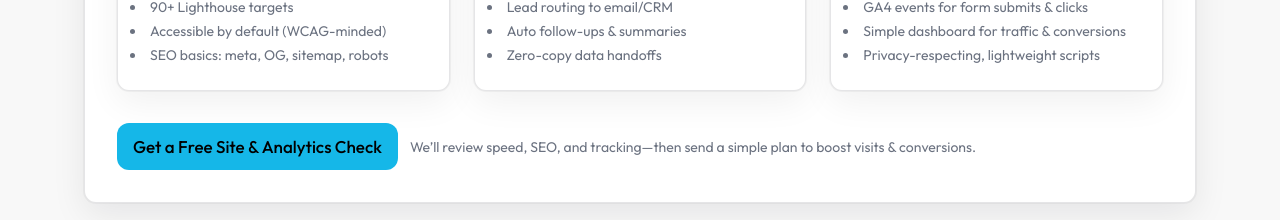
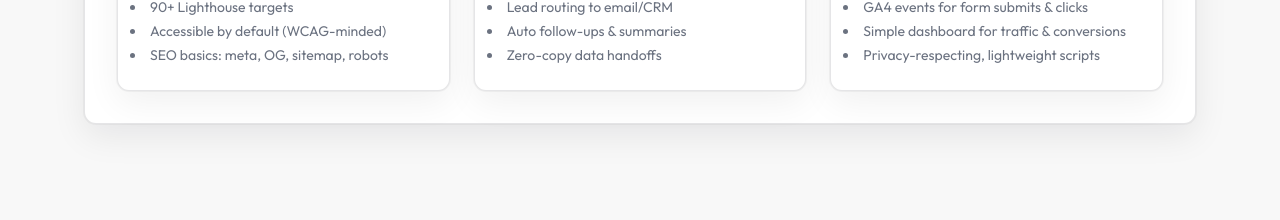
Before and after one commit to ralphdaryn/rddigitaltech, a Next.js app: page / in a window 1280 px wide. Shown: the part 2000-2220 px from the top of the page. Built offline with nearby package versions, Linux system fonts and the light colour scheme.

Commit message:
remove cta in advantage component

```diff
--- a/src/components/Advantage.tsx
+++ b/src/components/Advantage.tsx
@@ -166,23 +166,6 @@ export default function Advantage({ metrics, onPrimaryCta }: Props) {
               </li>
             ))}
           </ul>
-
-          {/* CTA row */}
-          <div className="mt-8 flex flex-col sm:flex-row items-start sm:items-center gap-3">
-            <button
-              type="button"
-              onClick={onPrimaryCta}
-              className="inline-flex items-center justify-center rounded-xl px-4 py-2.5
-                         bg-[color:var(--rd-cta,#15b7e8)] text-black font-medium
-                         hover:brightness-110 focus-visible:outline-none
-                         focus-visible:ring-2 focus-visible:ring-cyan-400/50 transition"
-            >
-              Get a Free Site & Analytics Check
-            </button>
-            <p className="text-sm text-[color:var(--rd-muted)]">
-              We’ll review speed, SEO, and tracking—then send a simple plan to boost visits & conversions.
-            </p>
-          </div>
         </div>
       </div>
     </section>
```
